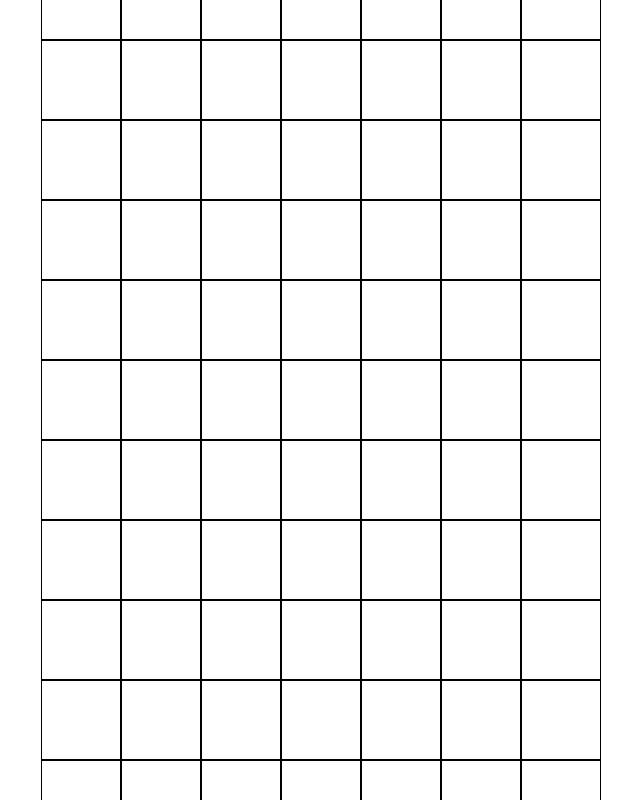
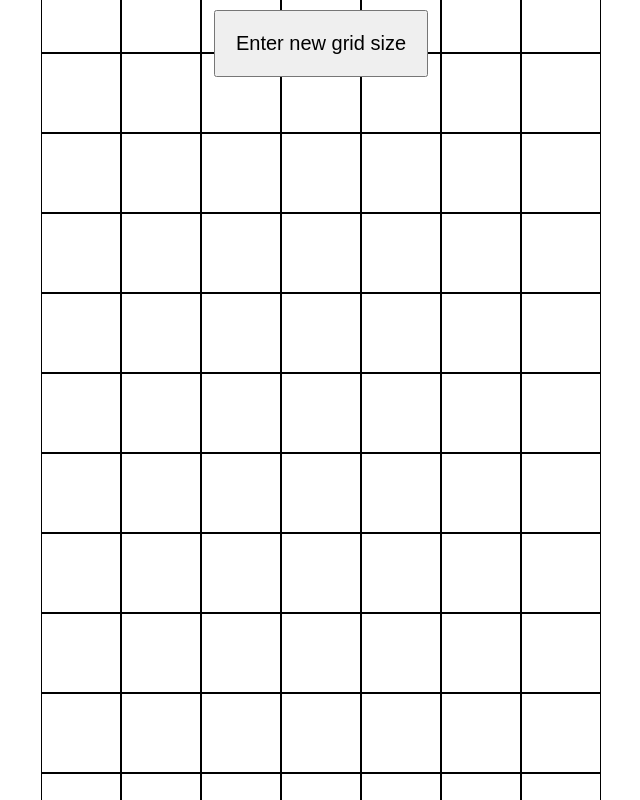
Before and after one commit to DWillLearn/odin-etch-a-sketch, a plain HTML site: page index.html in a window 1280 px wide. Shown: the top 800 px of the page, without its empty margins (319-959 px from the left). Drawn offline with Linux system fonts and the light colour scheme.

Commit message:
Style grid generation button

```diff
--- a/style.css
+++ b/style.css
@@ -22,6 +22,7 @@ body {
   justify-content: center;
   align-items: center;
   flex: 0 0 45%;
+  margin-top: 2%;
 }
 
 .grid-square {
@@ -29,3 +30,12 @@ body {
   width: 8rem;
   height: 8rem;
 }
+
+.generate-grid {
+  position: absolute;
+  top: 1rem;
+  height: fit-content;
+  width: fit-content;
+  padding: 2rem;
+  font-size: 2rem;
+}
```
